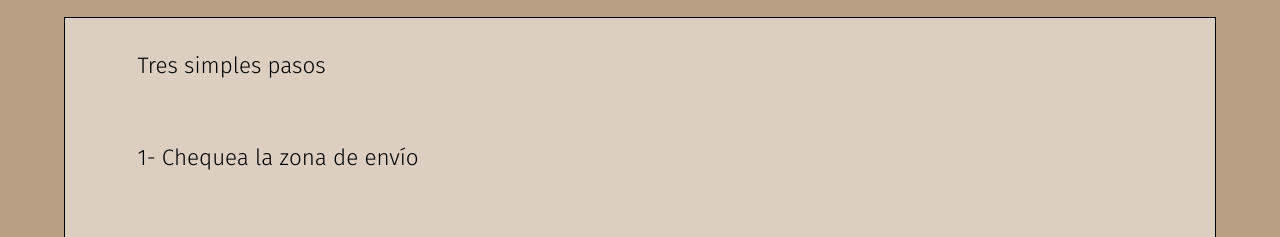
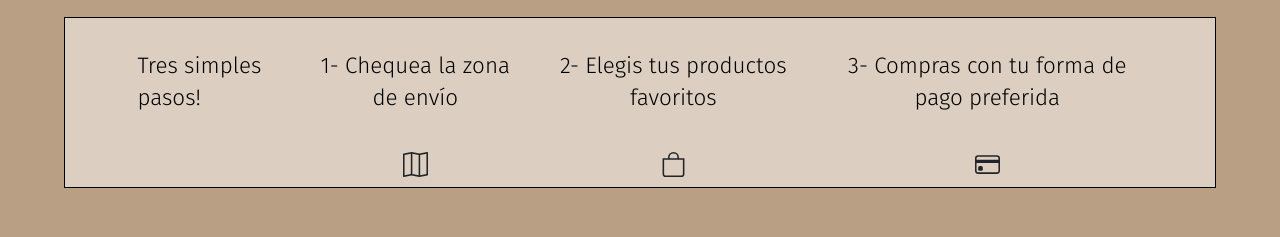
Before and after one commit to Airesesteban/Proyectocoder-Aires, a website: page pages/tienda.html in a window 1280 px wide. Shown: the part 499-736 px from the top of the page. Drawn offline with nearby package versions, Linux system fonts and the light colour scheme.

Commit message:
add info tienda

```diff
--- a/pages/tienda.html
+++ b/pages/tienda.html
@@ -52,18 +52,28 @@
 
     <!-- start tienda -->
     <h1 class="text-center pt-3">Nuestra tienda</h1>
-    <section class="contenedor">
+    <section class="contenedor d-flex justify-content-center">
         <div>
-            <p>Tres simples pasos</p>
+            <p>Tres simples pasos!</p>
         </div>
-        <div>
+        <div class="text-center">
             <p>1- Chequea la zona de envío</p>
+            <svg xmlns="http://www.w3.org/2000/svg" width="25" height="25" fill="currentColor" class="bi bi-map" viewBox="0 0 16 16">
+                <path fill-rule="evenodd" d="M15.817.113A.5.5 0 0 1 16 .5v14a.5.5 0 0 1-.402.49l-5 1a.502.502 0 0 1-.196 0L5.5 15.01l-4.902.98A.5.5 0 0 1 0 15.5v-14a.5.5 0 0 1 .402-.49l5-1a.5.5 0 0 1 .196 0L10.5.99l4.902-.98a.5.5 0 0 1 .415.103zM10 1.91l-4-.8v12.98l4 .8V1.91zm1 12.98 4-.8V1.11l-4 .8v12.98zm-6-.8V1.11l-4 .8v12.98l4-.8z"/>
+              </svg>
         </div>
-        <div>
+        <div class="text-center">
             <p>2- Elegis tus productos favoritos</p>
+            <svg xmlns="http://www.w3.org/2000/svg" width="25" height="25" fill="currentColor" class="bi bi-bag" viewBox="0 0 16 16">
+                <path d="M8 1a2.5 2.5 0 0 1 2.5 2.5V4h-5v-.5A2.5 2.5 0 0 1 8 1zm3.5 3v-.5a3.5 3.5 0 1 0-7 0V4H1v10a2 2 0 0 0 2 2h10a2 2 0 0 0 2-2V4h-3.5zM2 5h12v9a1 1 0 0 1-1 1H3a1 1 0 0 1-1-1V5z"/>
+              </svg>
         </div>
-        <div>
+        <div class="text-center">
             <p>3- Compras con tu forma de pago preferida</p>
+            <svg xmlns="http://www.w3.org/2000/svg" width="25" height="25" fill="currentColor" class="bi bi-credit-card" viewBox="0 0 16 16">
+                <path d="M0 4a2 2 0 0 1 2-2h12a2 2 0 0 1 2 2v8a2 2 0 0 1-2 2H2a2 2 0 0 1-2-2V4zm2-1a1 1 0 0 0-1 1v1h14V4a1 1 0 0 0-1-1H2zm13 4H1v5a1 1 0 0 0 1 1h12a1 1 0 0 0 1-1V7z"/>
+                <path d="M2 10a1 1 0 0 1 1-1h1a1 1 0 0 1 1 1v1a1 1 0 0 1-1 1H3a1 1 0 0 1-1-1v-1z"/>
+              </svg>
         </div>
     </section>
     <main class="container-fluid py-4">
```
